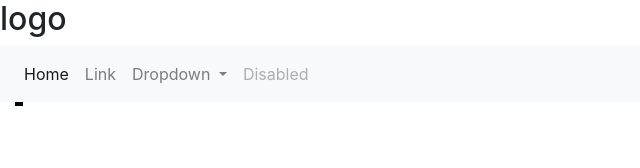
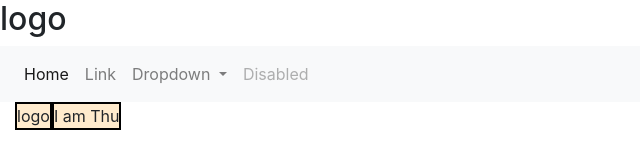
Before and after one commit to thu-dev/thu-dev.github.io, a plain HTML site: page index.html in a window 1280 px wide. Shown: the whole page, without its empty margins (0-640 px from the left). Drawn offline with nearby package versions, Linux system fonts and the light colour scheme; files that its build step writes are made by us from their sources.

Commit message:
Update index.html

```diff
--- a/index.html
+++ b/index.html
@@ -90,8 +90,8 @@
     </header>
 
     <main class="container-fluid">
-      <section></section>
-      <section></section>
+      <section>logo</section>
+      <section>I am Thu</section>
     </main>
   </body>
 
```
